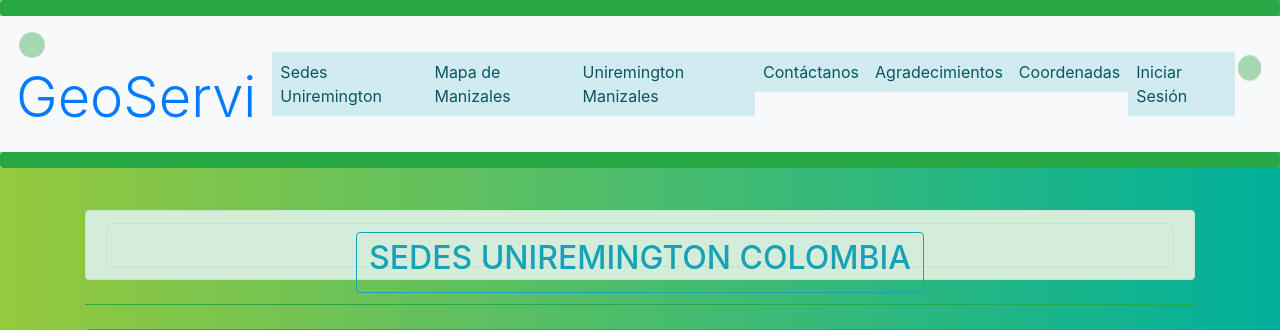
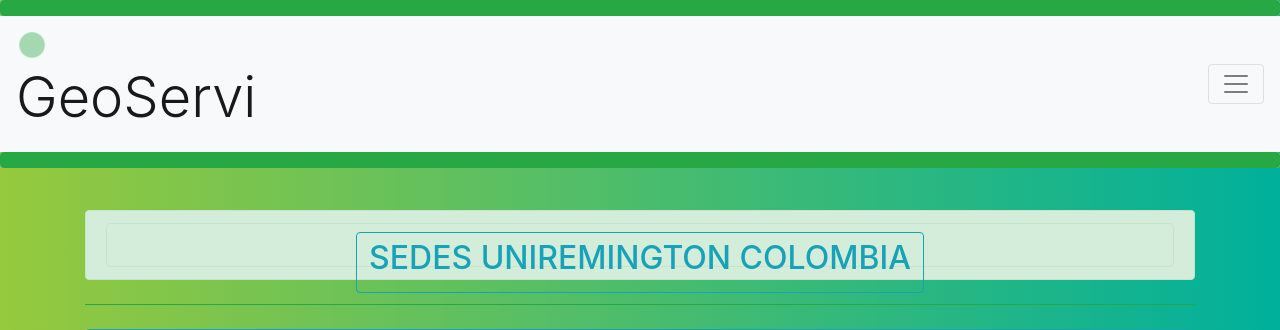
Before and after one commit to camarind/geoservic, a Django app: page /sucursal/ in a window 1280 px wide. Shown: the top 330 px of the page. Run offline with Django 3.2, Linux system fonts and the light colour scheme; data comes from the database, SQL or seed files in the repository; some libraries are stand-ins or nearby versions.

Commit message:
Actualizacion NAv Bar

```diff
--- a/templates/base/base.html
+++ b/templates/base/base.html
@@ -17,13 +17,15 @@
       </div>
       <!-- Fin de la barra de progreso-->
 
-    <nav class="navbar navbar-expand-lg navbar-dar bg-light mr-auto ">
+    <!-- ESto me permite dejar responsive la barra de navegación y fija en la pantalla-->
+    <nav class="navbar navbar-light bg-light">
         <a class="navbar-brand" href="{% url 'home' %}">
+
           <div class="spinner-grow text-success" role="status">
             <span class="sr-only">Loading...</span>
           </div>
           <!-- esta -class="display-4"- dentro del la etiqueta <h> aumenta el tañano de la fuente y la hace ver bonita-->
-        <h3 class="display-4 "> GeoServi </h3>
+        <h3 class="display-4"> GeoServi </h3>
         </a>
       <button class="navbar-toggler" type="button" data-toggle="collapse" data-target="#navbarSupportedContent" aria-controls="navbarSupportedContent" aria-expanded="false" aria-label="Toggle navigation">
         <span class="navbar-toggler-icon"></span>
@@ -66,6 +68,9 @@
         </ul>
       </div>
     </nav>
+
+
+
     <!-- linea verde de costado a costado para dar vida a la pagina es una barra de progreso-->
     <div class="progress">
       <div class="progress-bar bg-success" role="progressbar" style="width: 100%" aria-valuenow="100" aria-valuemin="0" aria-valuemax="100"></div>
--- a/templates/sucursal.html
+++ b/templates/sucursal.html
@@ -29,7 +29,7 @@
 
     <!-- puse la tabla dentro de eéste botón solo para efecto de animación-->
     <button type="button" class="btn btn-outline-info">
-        <table class="table btn-dark">
+        <table class="table btn-dark table-responsive-sm"">
             <thead class="thead-dark btn-lg">
 
               <!-- Encabezado de los títulos de la tabla-->
```
